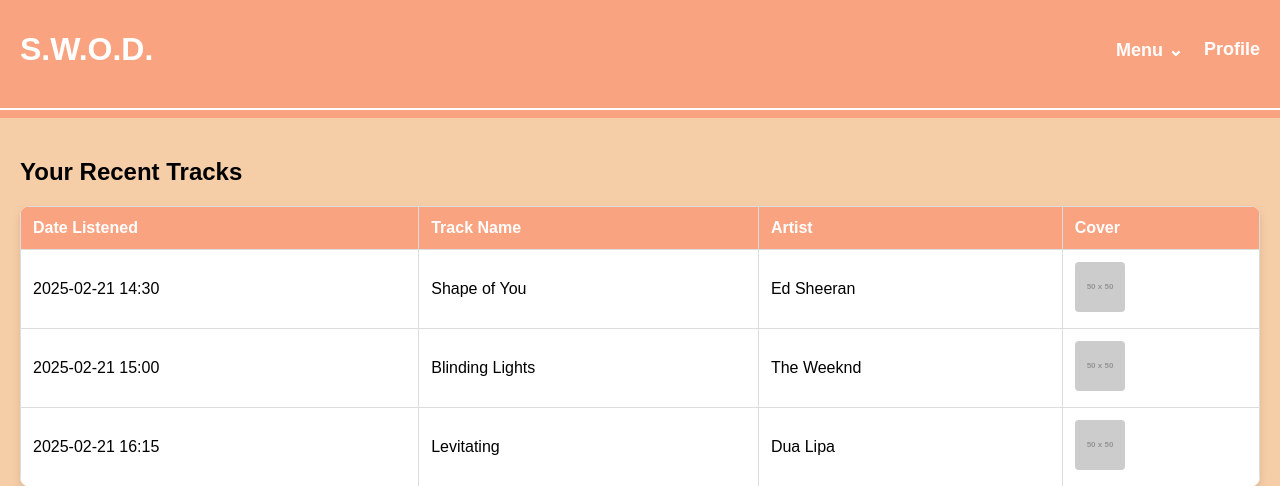
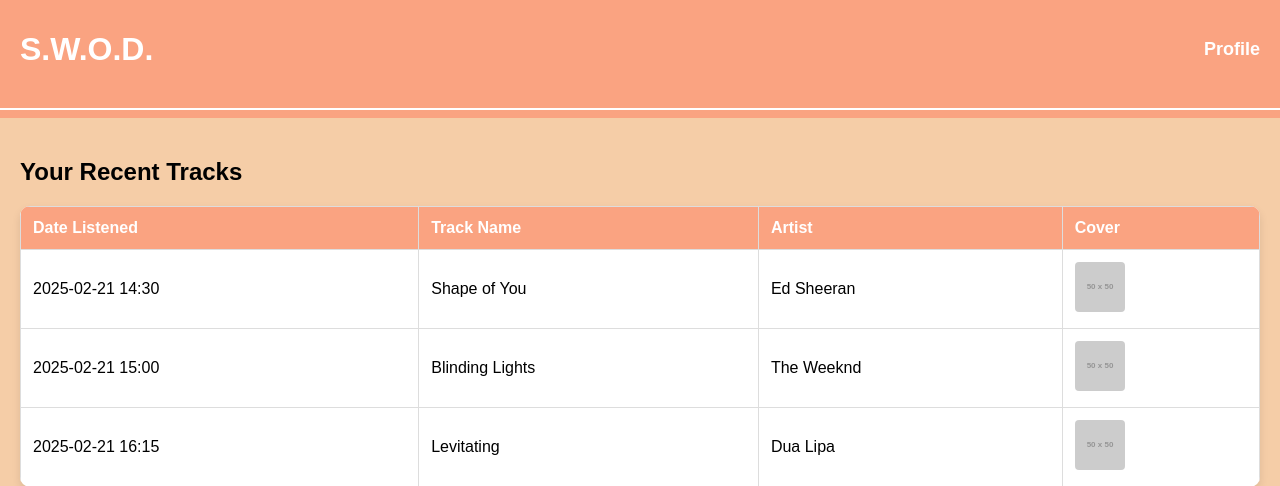
Before and after one commit to KamilesVersion/SWOD, a Flask app: page /recent in a window 1280 px wide. Shown: the top 486 px of the page. Run offline with Flask 3, Linux system fonts and the light colour scheme; grey boxes labelled with a size stand in for pictures from a placeholder-image service; some libraries are stand-ins or nearby versions.

Commit message:
Fixed recents page

```diff
--- a/SWOD/SWOD/templates/recent.html
+++ b/SWOD/SWOD/templates/recent.html
@@ -137,13 +137,6 @@
             <h1 style="color: white;">S.W.O.D.</h1>
 
             <div class="right-container">
-                <!-- Dropdown Menu -->
-                <div class="dropdown">
-                    <button>Menu ⌄</button>
-                    <div class="dropdown-content">
-                        <a href="{{ url_for('recent') }}">Recent tracks</a>
-                    </div>
-                </div>
 
                 <!-- Profile Link -->
                 <a href="profile.html" class="profile-link">Profile</a>
```
